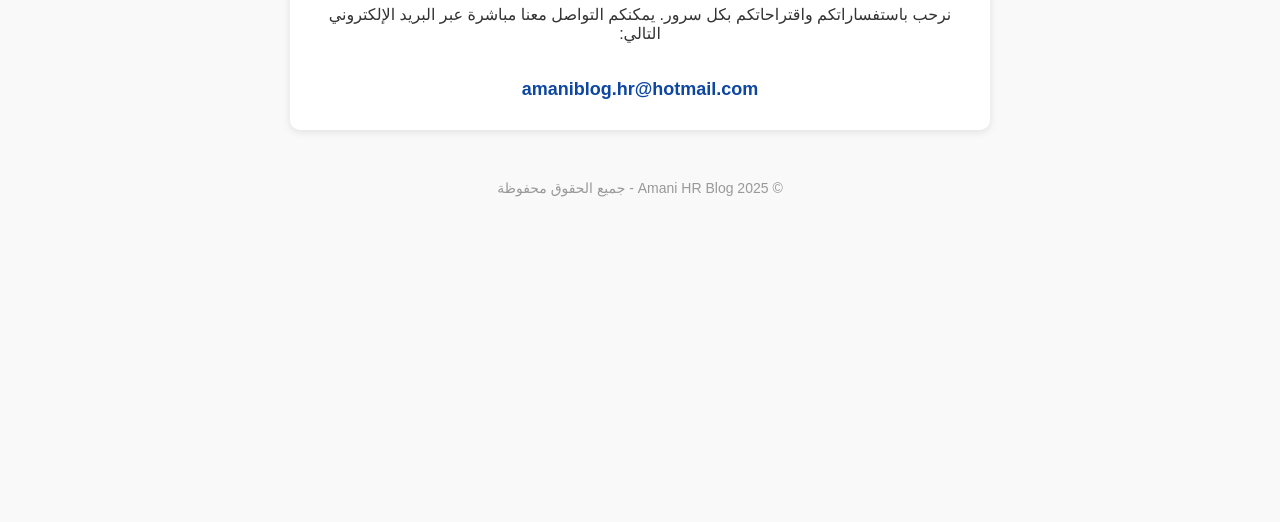
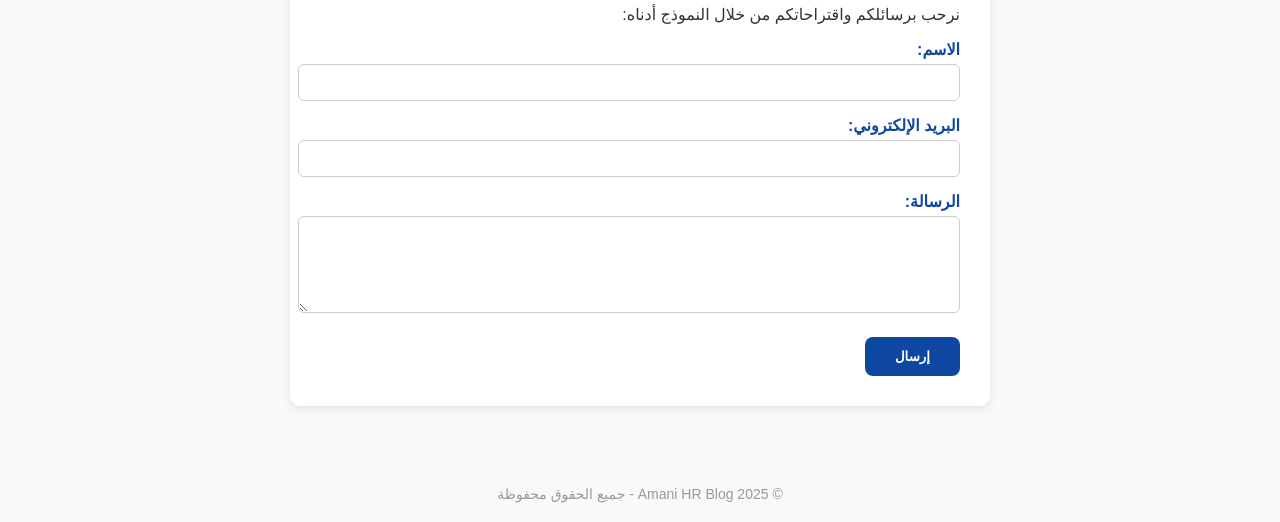
Before and after one commit to AmaniHR/hr_work, a plain HTML site: page contact.html in a window 1280 px wide. Shown: the part 412-934 px from the top of the page. Before the commit the page ends 800 px from the top, so only its background shows below. Drawn offline with Linux system fonts and the light colour scheme.

Commit message:
Update contact.html

```diff
--- a/contact.html
+++ b/contact.html
@@ -1,4 +1,3 @@
-
 <!DOCTYPE html>
 <html lang="ar" dir="rtl">
 <head>
@@ -10,17 +9,19 @@
     header img { width: 100%; max-height: 250px; object-fit: cover; display: block; }
     nav { background-color: #0d47a1; text-align: center; padding: 10px 0; }
     nav a { color: white; margin: 0 20px; text-decoration: none; font-weight: bold; font-size: 16px; }
-    .container { padding: 30px; max-width: 700px; margin: auto; text-align: center; }
+    .container { padding: 30px; max-width: 700px; margin: auto; }
     .card { background: white; padding: 30px; border-radius: 10px; box-shadow: 0 2px 8px rgba(0,0,0,0.1); }
-    .email-link { display: inline-block; margin-top: 20px; font-size: 18px; color: #0d47a1; text-decoration: none; font-weight: bold; }
-    .email-link:hover { text-decoration: underline; }
-    footer { text-align: center; padding: 20px; font-size: 14px; color: #999; }
+    label { display: block; margin-top: 15px; text-align: right; font-weight: bold; color: #0d47a1; }
+    input, textarea { width: 100%; padding: 10px; border: 1px solid #ccc; border-radius: 6px; margin-top: 5px; }
+    button { background-color: #0d47a1; color: white; border: none; padding: 12px 30px; margin-top: 20px; border-radius: 8px; cursor: pointer; font-weight: bold; }
+    button:hover { background-color: #093170; }
+    footer { text-align: center; padding: 20px; font-size: 14px; color: #999; margin-top: 30px; }
   </style>
 </head>
 <body>
 
 <header>
-<img src="https://AmaniHR.github.io/hr_work/header.png" alt="Amani HR Header">
+  <img src="https://AmaniHR.github.io/hr_work/header.png" alt="Amani HR Header">
 </header>
 
 <nav>
@@ -33,8 +34,24 @@
 <div class="container">
   <div class="card">
     <h2>📬 تواصل معنا</h2>
-    <p>نرحب باستفساراتكم واقتراحاتكم بكل سرور. يمكنكم التواصل معنا مباشرة عبر البريد الإلكتروني التالي:</p>
-    <a class="email-link" href="mailto:amaniblog.hr@hotmail.com">amaniblog.hr@hotmail.com</a>
+    <p>نرحب برسائلكم واقتراحاتكم من خلال النموذج أدناه:</p>
+
+    <form action="https://formsubmit.co/amaniblog.hr@hotmail.com" method="POST">
+      <label for="name">الاسم:</label>
+      <input type="text" name="name" required>
+
+      <label for="email">البريد الإلكتروني:</label>
+      <input type="email" name="email" required>
+
+      <label for="message">الرسالة:</label>
+      <textarea name="message" rows="5" required></textarea>
+
+      <!-- إعدادات إضافية -->
+      <input type="hidden" name="_captcha" value="false">
+      <input type="hidden" name="_next" value="https://AmaniHR.github.io/hr_work/thank-you.html">
+
+      <button type="submit">إرسال</button>
+    </form>
   </div>
 </div>
 
```
